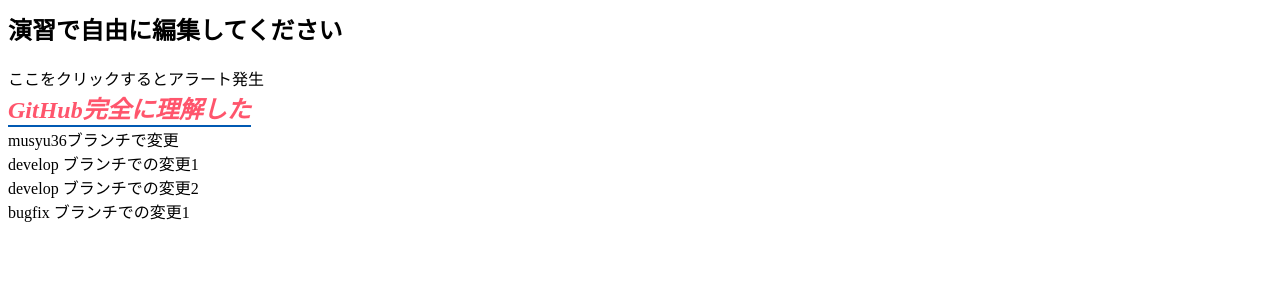
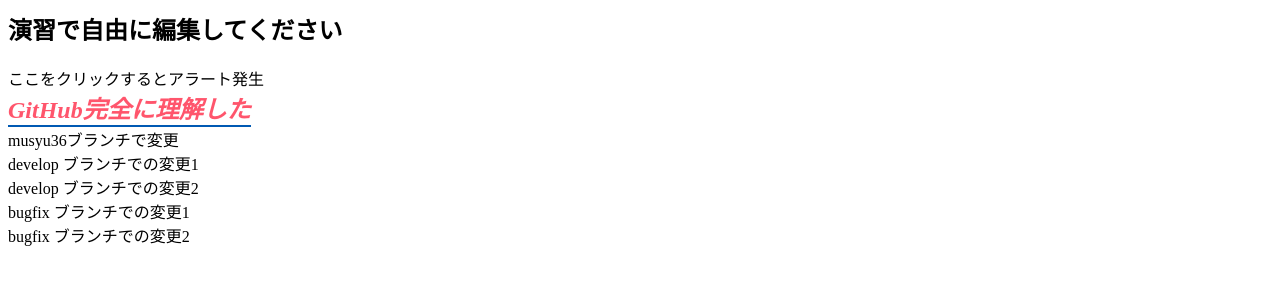
Before and after one commit to musyu36/github_ws, a plain HTML site: page index.html in a window 1280 px wide. Shown: the part 97-382 px from the top of the page. Drawn offline with Linux system fonts and the light colour scheme.

Commit message:
update index.html 4

```diff
--- a/index.html
+++ b/index.html
@@ -19,6 +19,7 @@
     <div>develop ブランチでの変更2</div>
 
     <div>bugfix ブランチでの変更1</div>
+    <div>bugfix ブランチでの変更2</div>
 
     <script src="./src/index.js"></script>
   </body>
```
